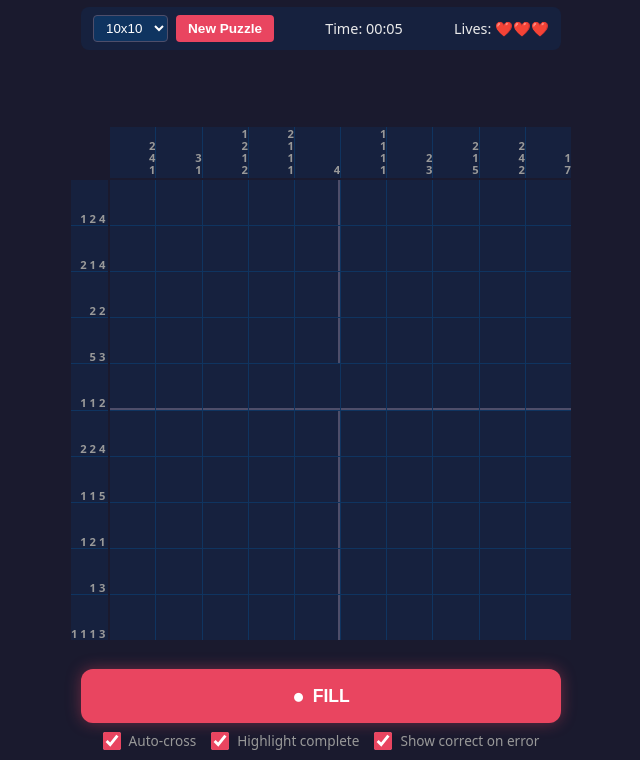
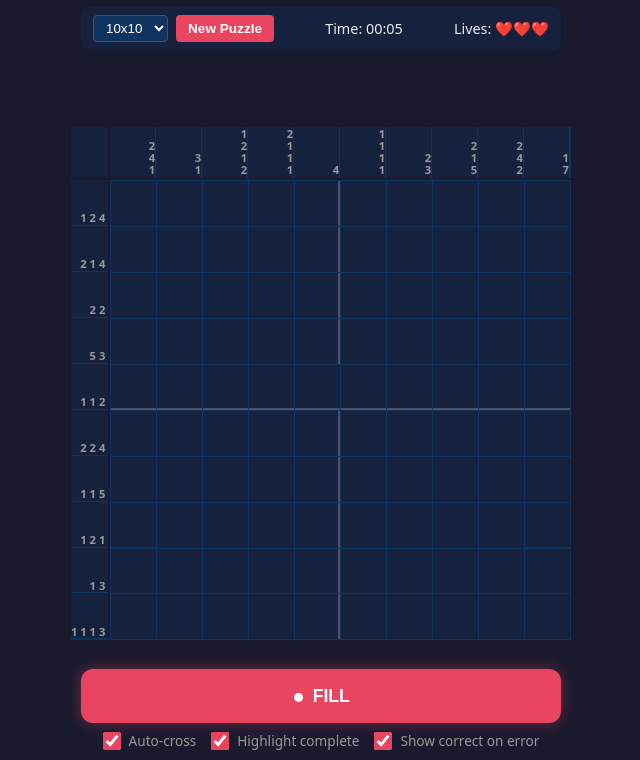
Before and after one commit to mcanevet/nonogram, a plain HTML site: page index.html in a window 1280 px wide. Shown: the part 40-800 px from the top of the page, without its empty margins (319-959 px from the left). Drawn offline with Linux system fonts and the light colour scheme.

Commit message:
fix: add border and corner styling for hints

```diff
--- a/game.js
+++ b/game.js
@@ -99,7 +99,7 @@ class Engine {
 
     // Render Top Hints
     this.els.hTop.innerHTML = "";
-    this.els.hTop.style.gap = this.size >= 15 ? '0' : '1px';
+    this.els.hTop.style.gap = '1px';
     for(let c=0; c<this.size; c++) {
       const col = this.solution.map(row => row[c]);
       const div = document.createElement('div');
@@ -111,7 +111,7 @@ class Engine {
 
     // Render Left Hints
     this.els.hLeft.style.gridTemplateRows = `repeat(${this.size}, 1fr)`;
-    this.els.hLeft.style.gap = this.size >= 15 ? '0' : '1px';
+    this.els.hLeft.style.gap = '1px';
     this.els.hLeft.innerHTML = "";
     for(let r=0; r<this.size; r++) {
       const div = document.createElement('div');
--- a/style.css
+++ b/style.css
@@ -100,6 +100,10 @@ header h1 { text-align: center; color: var(--accent); font-size: 1.2rem; }
   background: var(--border);
 }
 
+.corner {
+  background: var(--surface);
+}
+
 .hint-box {
   background: var(--surface);
   display: flex;
@@ -146,6 +150,7 @@ header h1 { text-align: center; color: var(--accent); font-size: 1.2rem; }
   gap: 1px;
   background: var(--border);
   touch-action: none;
+  border: 1px solid var(--border);
 }
 
 .cell {
```
